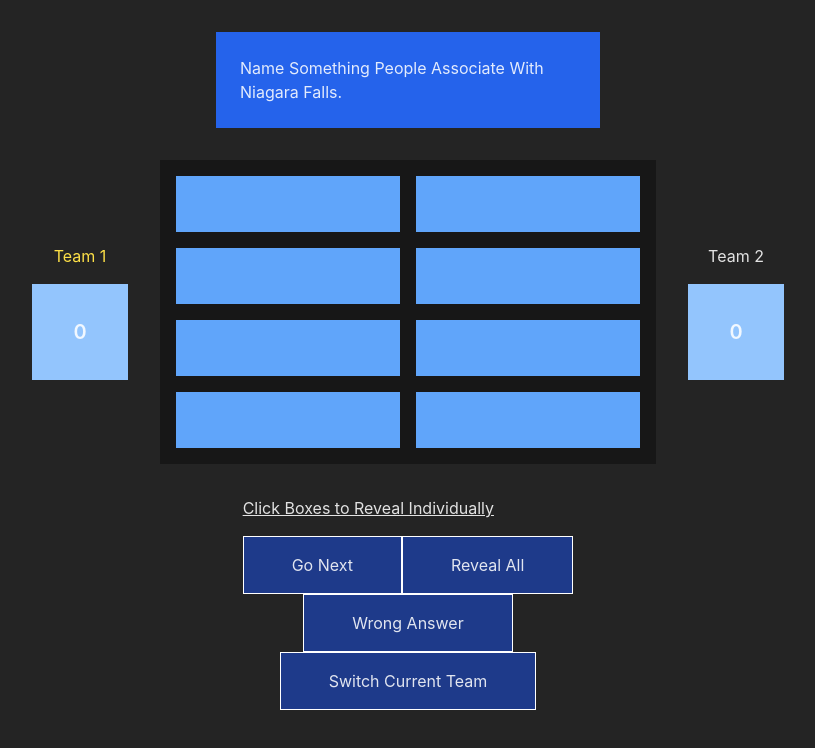
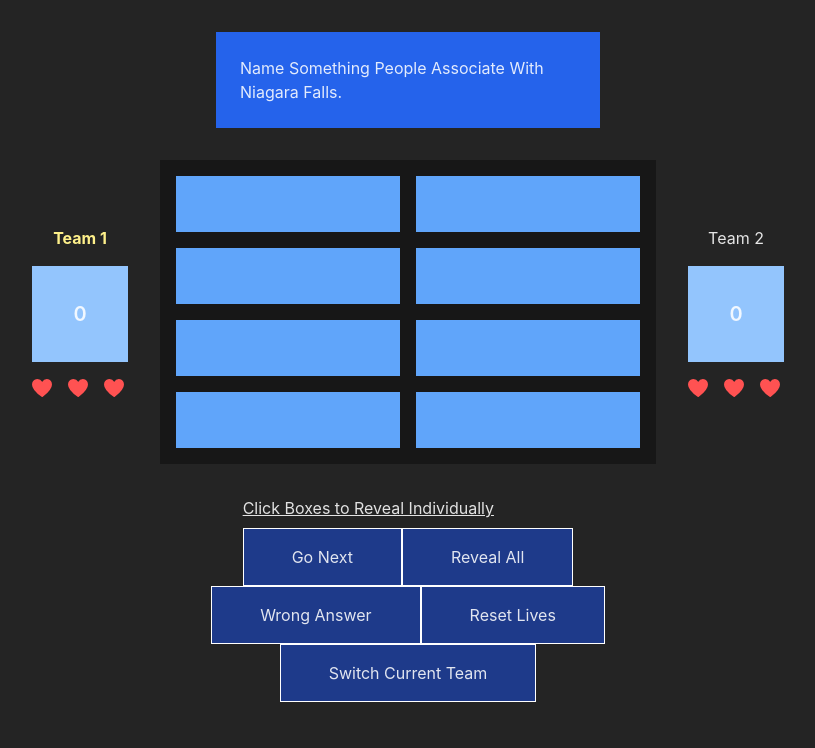
Before and after one commit to underwoodbrady/LibCo-Feud, a React (Vite) app: page / in a window 1280 px wide. Shown: the top 748 px of the page, without its empty margins (232-1047 px from the left). Built offline with nearby package versions, Linux system fonts and the light colour scheme.

Commit message:
can edit score and lose lives

```diff
--- a/src/assets/icons.ts
+++ b/src/assets/icons.ts
@@ -1,5 +1,7 @@
 import wrong from './wrong.svg';
+import heart from './heart.svg';
 
 export default {
     wrong:wrong,
+    heart:heart,
 };
--- a/src/components/TeamBox.tsx
+++ b/src/components/TeamBox.tsx
@@ -1,15 +1,60 @@
+import { useEffect, useState } from "react";
+import Icon from "../assets/icons";
+
 type TeamBoxProps = {
     name: string;
     points: number;
     isTurn: boolean;
+    lives: number;
+    updateScore: (score: number) => void;
 };
 
-let TeamBox = ({ name, points, isTurn }: TeamBoxProps) => {
+let TeamBox = ({ name, points, isTurn, lives, updateScore }: TeamBoxProps) => {
+    const [isEditingScore, setIsEditingScore] = useState<boolean>(false);
+    const [editedScore, setEditedScore] = useState<string>(String(points));
+
+    useEffect(() => {
+        setEditedScore(String(points));
+    }, [points]);
+
+    const onUpdate = () => {
+        setIsEditingScore(false);
+        updateScore(Number(editedScore));
+    };
+
     return (
         <div className="flex items-center flex-col">
-            <h2 className={isTurn ? "mb-4 text-yellow-300": "mb-4"}>{name}</h2>
-            <div className="w-24 h-24 bg-blue-300 flex justify-center items-center">
-                <p className="font-semibold text-xl">{points}</p>
+            <h2 className={isTurn ? "mb-4 text-yellow-200 font-bold" : "mb-4 text-neutral-200"}>{name}</h2>
+            <div className="w-24 h-24 bg-blue-300 flex justify-center items-center mb-4">
+                {isEditingScore ? (
+                    <div className="flex flex-col justify-center items-center">
+                        <input
+                            type="number"
+                            name="score"
+                            className="text-white bg-blue-400 w-16 outline-none"
+                            value={editedScore}
+                            onChange={(e) => setEditedScore(e.target.value)}
+                        />
+                        <button
+                            className="text-sm bg-blue-500 w-full"
+                            onClick={onUpdate}>
+                            Update
+                        </button>
+                    </div>
+                ) : (
+                    <button
+                        className="font-semibold text-xl"
+                        onClick={() => setIsEditingScore(true)}>
+                        {points}
+                    </button>
+                )}
+            </div>
+            <div className="flex space-x-4 w-full h-5">
+                {Array(lives).fill("").map((num)=>{
+                    return(
+                        <img src={Icon.heart} width={20}/>
+                    )
+                })}
             </div>
         </div>
     );
--- a/src/scenes/Game.tsx
+++ b/src/scenes/Game.tsx
@@ -22,6 +22,11 @@ let Game = () => {
     let [currentTeam, setCurrentTeam] = useState(
         Math.floor(Math.random() * 2) + 1
     );
+
+    let [teamLives, setTeamLives] = useState({
+        team1: 3,
+        team2: 3,
+    });
 
     useEffect(() => {
         createFullArr().then((fullArr: any) => {
@@ -50,7 +55,19 @@ let Game = () => {
             setTeamScores({ ...teamScores, team2: teamScores.team2 + score });
     };
 
+    let removeTeamLife = (team: number) => {
+        if (team === 1 && teamLives.team1 > 0)
+            setTeamLives({ ...teamLives, team1: teamLives.team1 - 1 });
+        if (team === 2 && teamLives.team2 > 0)
+            setTeamLives({ ...teamLives, team2: teamLives.team2 - 1 });
+    };
+
+    let resetLives = () => {
+        setTeamLives({ team1: 3, team2: 3 });
+    };
+
     let wrongAnswer = () => {
+        removeTeamLife(currentTeam);
         setShowWrong(true);
         setTimeout(() => {
             setShowWrong(false);
@@ -75,6 +92,10 @@ let Game = () => {
                     name="Team 1"
                     points={teamScores.team1}
                     isTurn={currentTeam == 1}
+                    lives={teamLives.team1}
+                    updateScore={(score) =>
+                        updateTeamScore(1, score - teamScores.team1)
+                    }
                 />
                 <div className="relative grid grid-rows-4 grid-cols-2 grid-flow-col bg-neutral-900 p-4 gap-4 mx-8">
                     {answers.map((val, ind) => (
@@ -104,16 +125,23 @@ let Game = () => {
                     name="Team 2"
                     points={teamScores.team2}
                     isTurn={currentTeam == 2}
+                    lives={teamLives.team2}
+                    updateScore={(score) =>
+                        updateTeamScore(2, score - teamScores.team2)
+                    }
                 />
             </div>
-            <div className="space-y-2">
+            <div>
                 <p className="underline mb-2">
                     Click Boxes to Reveal Individually
                 </p>
                 <Button label="Go Next" onclick={newQuestion} />
                 <Button label="Reveal All" onclick={revealAllAnswers} />
             </div>
-            <Button label="Wrong Answer" onclick={wrongAnswer} />
+            <div>
+                <Button label="Wrong Answer" onclick={wrongAnswer} />
+                <Button label="Reset Lives" onclick={resetLives} />
+            </div>
             <Button label="Switch Current Team" onclick={switchTeam} />
         </main>
     );
```
Also changed, not shown: src/assets/heart.svg (added).
